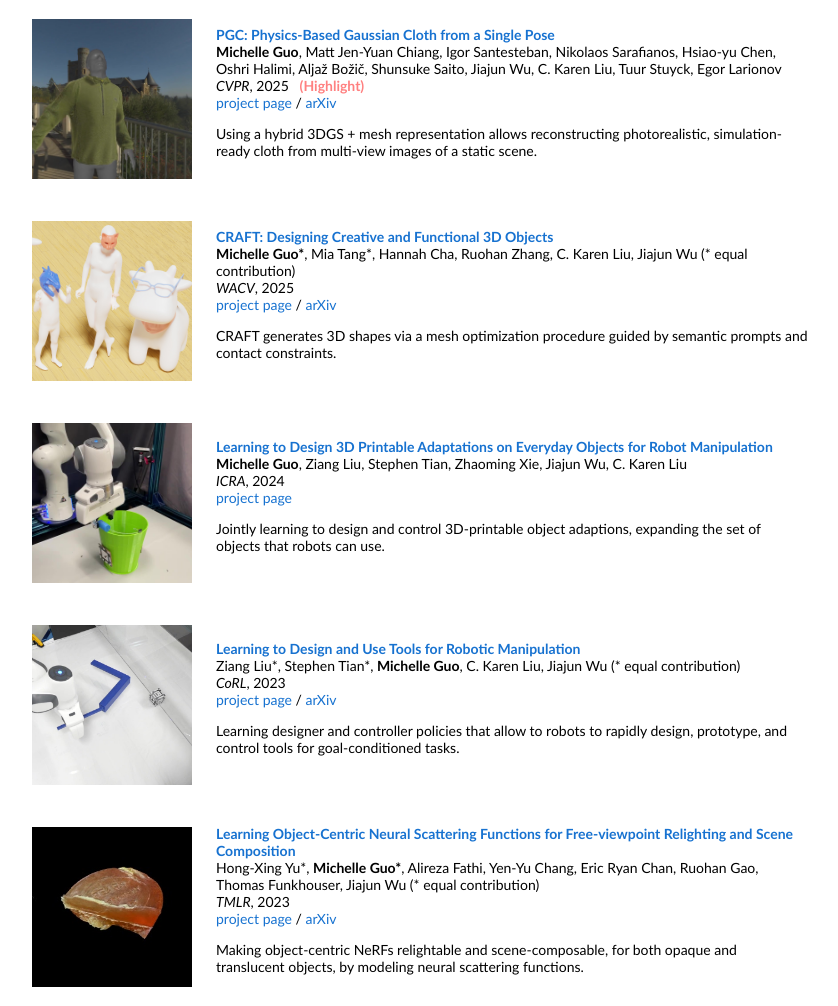
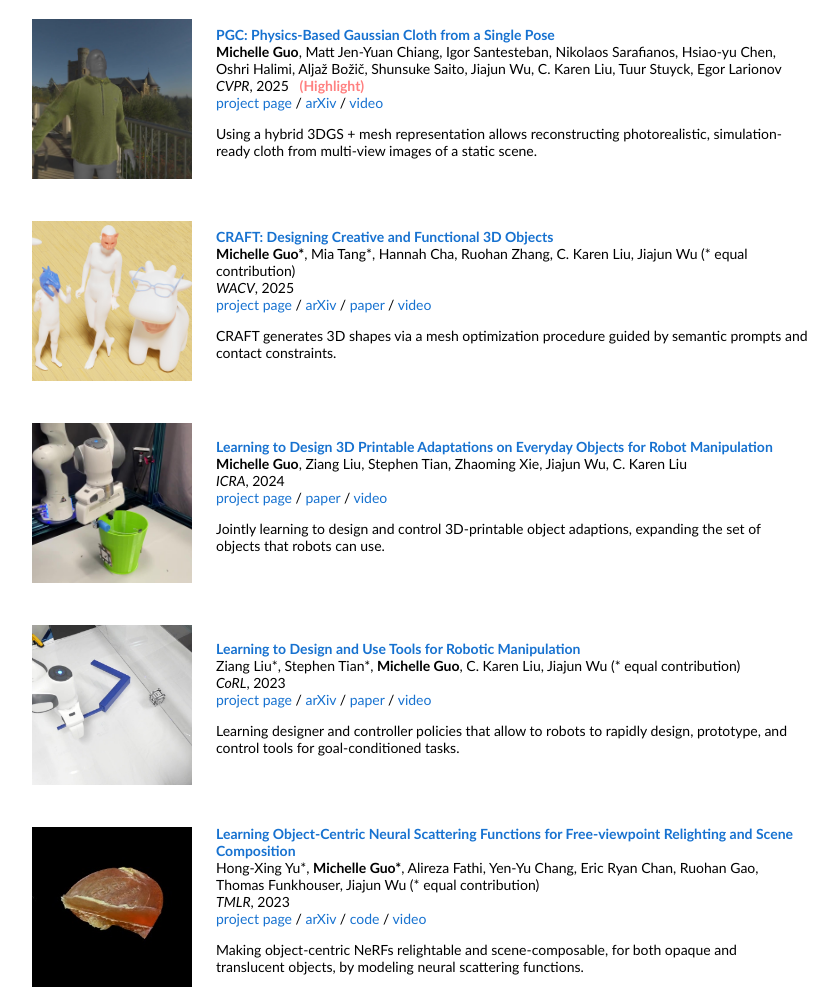
Before and after one commit to michguo/michguo.github.io, a plain HTML site: page index.html in a window 1280 px wide. Shown: the part 424-1430 px from the top of the page, without its empty margins (224-1062 px from the left). Drawn offline with Linux system fonts and the light colour scheme.

Commit message:
add links

```diff
--- a/index.html
+++ b/index.html
@@ -98,6 +98,8 @@
                 <a href="https://phys-gaussian-cloth.github.io/">project page</a>
                 /
                 <a href="https://arxiv.org/abs/2503.20779">arXiv</a>
+                /
+                <a href="https://youtu.be/Pi4Kw2wUBSU?feature=shared">video</a>
                 <p></p>
                 <p>
                 Using a hybrid 3DGS + mesh representation allows reconstructing photorealistic, simulation-ready cloth from multi-view images of a static scene.
@@ -140,6 +142,10 @@
                 <a href="https://miatang13.github.io/Craft/">project page</a>
                 /
                 <a href="https://arxiv.org/abs/2412.03889">arXiv</a>
+                /
+                <a href="https://openaccess.thecvf.com/content/WACV2025/papers/Guo_CRAFT_Designing_Creative_and_Functional_3D_Objects_WACV_2025_paper.pdf">paper</a>
+                /
+                <a href="https://youtu.be/b2vo96IjzpY?feature=shared">video</a>
                 <p></p>
                 <p>
                 CRAFT generates 3D shapes via a mesh optimization procedure guided by semantic prompts and contact constraints.
@@ -183,6 +189,10 @@
                 <em>ICRA</em>, 2024
                 <br>
                 <a href="https://object-adaptation.github.io/">project page</a>
+                /
+                <a href="https://ieeexplore.ieee.org/document/10610268">paper</a>
+                /
+                <a href="https://object-adaptation.github.io/#supp_video">video</a>
                 <p></p>
                 <p>
                 Jointly learning to design and control 3D-printable object adaptions, expanding the set of objects that robots can use.
@@ -223,6 +233,10 @@
                 <a href="https://robotic-tool-design.github.io/">project page</a>
                 /
                 <a href="https://arxiv.org/abs/2311.00754">arXiv</a>
+                /
+                <a href="https://proceedings.mlr.press/v229/liu23b/liu23b.pdf">paper</a>
+                /
+                <a href="https://robotic-tool-design.github.io/#supp_video">video</a>
                 <p></p>
                 <p>
                 Learning designer and controller policies that allow to robots to rapidly design, prototype, and control tools for goal-conditioned tasks.
@@ -263,6 +277,10 @@
                 <a href="https://kovenyu.com/osf/">project page</a>
                 /
                 <a href="https://arxiv.org/abs/2303.06138">arXiv</a>
+                /
+                <a href="https://github.com/michguo/osf">code</a>
+                /
+                <a href="https://youtu.be/BqKiO5GDtH8?feature=shared">video</a>
                 <p></p>
                 <p>
                 Making object-centric NeRFs relightable and scene-composable, for both opaque and translucent objects, by modeling neural scattering functions.
```
